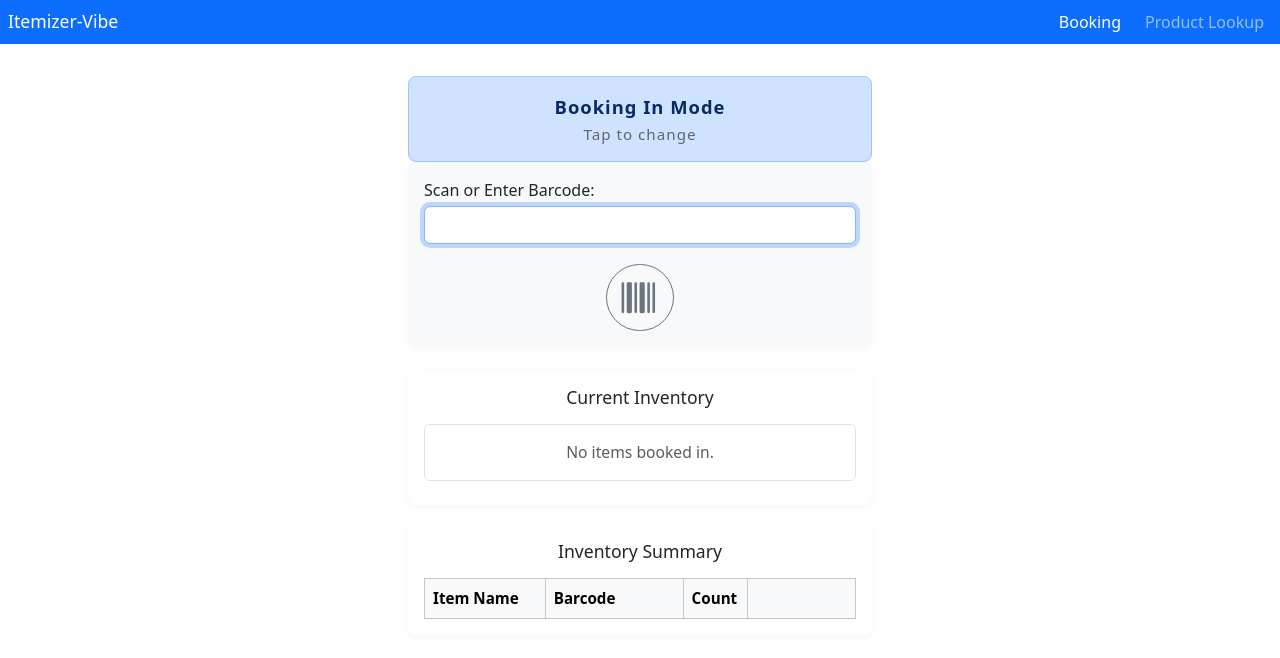
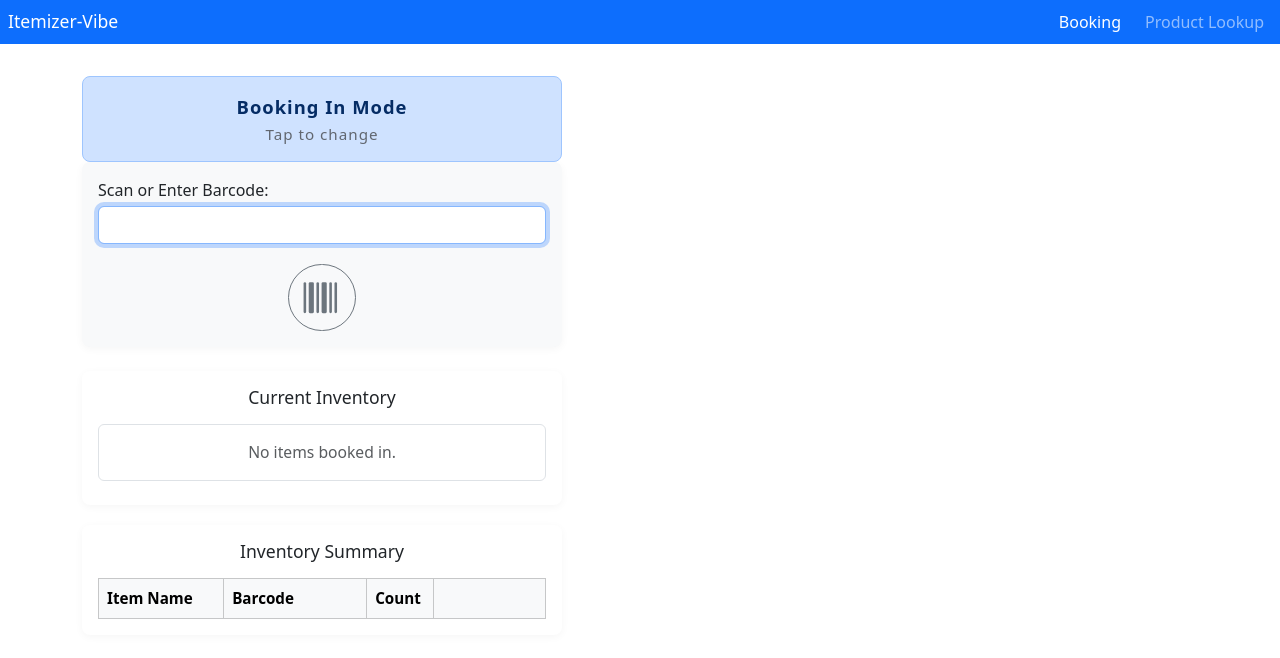
Before and after one commit to iangorse/itemizer-vibe, a React (Vite) app: page / in a window 1280 px wide. Shown: the top 658 px of the page. Built offline with nearby package versions, Linux system fonts and the light colour scheme.

Commit message:
Enhance InventoryPage: adjust container padding and margins for improved layout

```diff
--- a/src/components/InventoryPage.jsx
+++ b/src/components/InventoryPage.jsx
@@ -91,7 +91,7 @@ function InventoryPage({
   };
 
   return (
-    <div className="container-fluid px-2 py-2" style={{ maxWidth: 480, margin: '0 auto' }}>
+  <div className="container-fluid px-0 py-2" style={{ maxWidth: 480, marginLeft: '0', marginRight: '0' }}>
       <div style={{ margin: 0, borderRadius: 0, position: 'relative', top: 0, zIndex: 1020 }}>
         {mode === 'in' ? (
           <div
```
